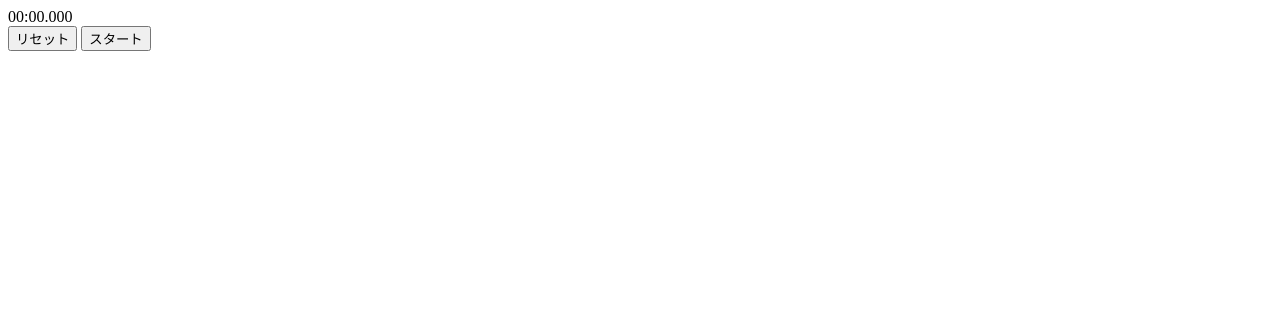
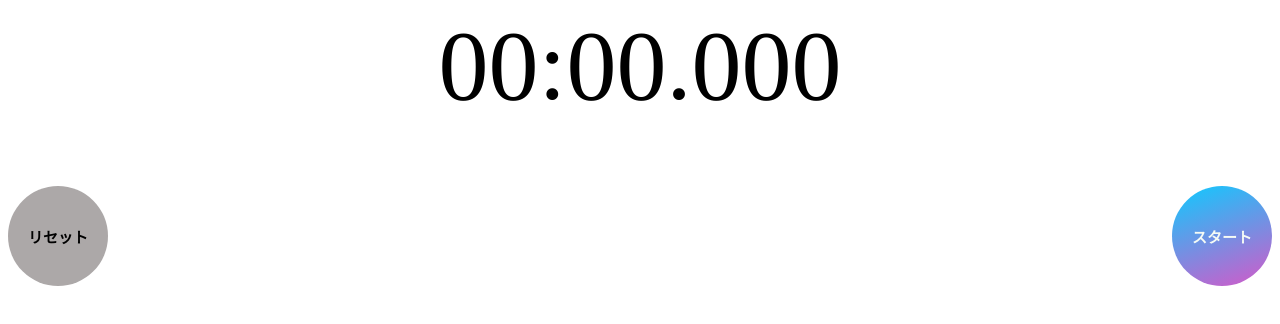
Before and after one commit to moemi-N/stopwatch, a plain HTML site: page index.html in a window 1280 px wide. Drawn offline with Linux system fonts and the light colour scheme.

Commit message:
html/cssを自力で

```diff
--- /dev/null
+++ b/css/style.css
@@ -0,0 +1,34 @@
+*{
+    text-align: center;
+}
+
+.time{
+    font-size: 100px;
+}
+
+.Btn{
+
+    display: flex;
+    /* 横幅をtimeにそろえたいが出来ないでいる */
+    margin: 5% auto;
+    justify-content: space-between;
+}
+
+.button{
+    width: 100px;
+    height: 100px;
+    border-radius: 50%;
+    font-size: 15px;
+    font-weight: bold;
+}
+
+#reset{
+    background-color: rgb(172, 168, 168);
+    border: none;
+}
+#start{
+    color: rgb(245, 251, 245);
+    /* background-color: rgb(61, 190, 111); */
+    background: linear-gradient(-20deg, #d558c8 0%, #0dcbff 100%);
+    border: none;
+}
--- a/index.html
+++ b/index.html
@@ -4,10 +4,11 @@
     <meta charset="UTF-8">
     <meta name="viewport" content="width=device-width, initial-scale=1.0">
     <title>stopwatch</title>
+    <link rel="stylesheet" href="css/style.css">
 </head>
 <body>
-    <div id="class"> 00:00.000</div>
-    <div id="button">
+    <div id="time" class="time"> 00:00.000</div>
+    <div id="button" class="Btn">
         <button type="button" id="reset" class="button">リセット</button>
         <button type="button" id="start" class="button">スタート</button>
     </div>
```
Also changed, not shown: 1 other file.
